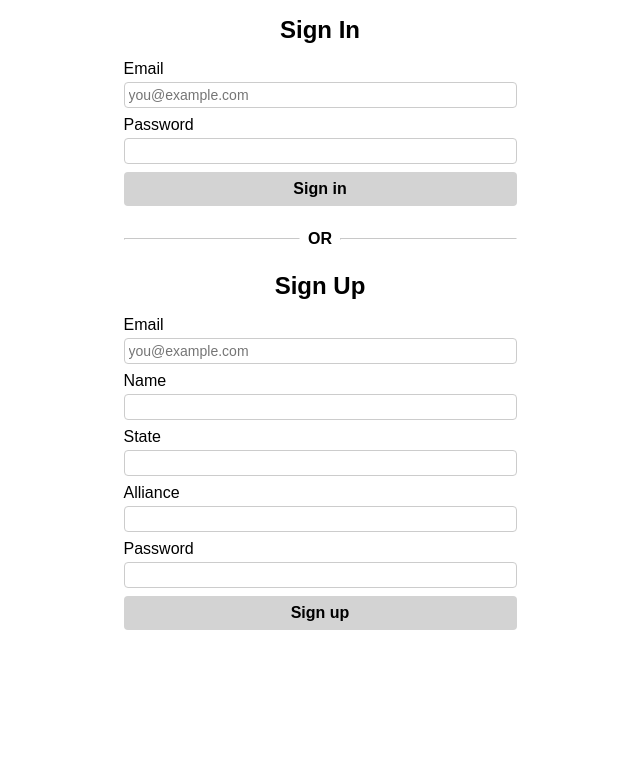
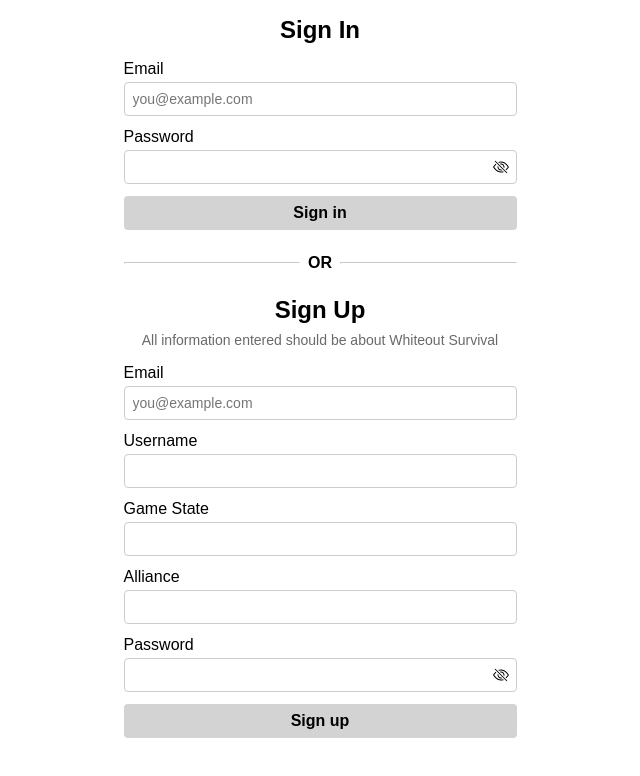
Before and after one commit to appsbytom/wos-puzzle-albums, a Svelte app: page / in a window 1280 px wide. Shown: the top 776 px of the page, without its empty margins (320-960 px from the left). Built offline with nearby package versions, Linux system fonts and the light colour scheme; no server answers.

Commit message:
add show/hide password

```diff
--- a/src/Auth.svelte
+++ b/src/Auth.svelte
@@ -1,6 +1,7 @@
 <script>
 import { supabase } from './lib/supabase.svelte.js';
 import SignUp from './SignUp.svelte';
+import PasswordInput from './PasswordInput.svelte';
 
   let email = '', password = '', message = '';
 
@@ -15,14 +16,11 @@
 <div>
     <h1 class="heading">Sign In</h1>
     <form onsubmit={signIn}>
-        <div class="input">
+        <div>
             <label for="email">Email</label>
             <input id="email" placeholder="you@example.com" type="email" required bind:value={email} />
         </div>
-        <div class="input">
-            <label for="password">Password</label>
-            <input id="password" type="password" required bind:value={password} />
-        </div>
+        <PasswordInput id="password" bind:value={password} />
         <button type="submit">Sign in</button>
         {#if message}
             <p class="message">{message}</p>
@@ -45,19 +43,12 @@
     font-size: 24px;
     text-align: center;
   }
-    .input {
-        display: flex;
-        flex-direction: column;
-        margin-bottom: 8px;
-        gap: 4px;
-    }
 
-    input {
-        padding: 4px;
-        font-size: 14px;
-      border: 1px solid #ccc;
-      border-radius: 4px;
-    }
+  form {
+    display: flex;
+    flex-direction: column;
+    gap: 12px;
+  }
 
     .message {
         color: red;
--- /dev/null
+++ b/src/PasswordInput.svelte
@@ -0,0 +1,45 @@
+<script>
+    let { value = $bindable(), id } = $props();
+    let showPassword = $state(false);
+
+    function togglePasswordVisibility() {
+      showPassword = !showPassword;
+    }
+</script>
+
+<div>
+    <label for={id}>Password</label>
+    <div class="password">
+        <input id={id} type={showPassword ? 'text' : "password"} required bind:value={value} />
+        <button type="button" class="show-password-button" onclick={togglePasswordVisibility}>
+            {#if showPassword}
+                <svg xmlns="http://www.w3.org/2000/svg" width="16" height="16" fill="currentColor" class="bi bi-eye" viewBox="0 0 16 16">
+                    <path d="M16 8s-3-5.5-8-5.5S0 8 0 8s3 5.5 8 5.5S16 8 16 8zM1.173 8a13.133 13.133 0 0 1 1.66-2.043C4.12 4.668 5.88 3.5 8 3.5c2.12 0 3.879 1.168 5.168 2.457A13.133 13.133 0 0 1 14.828 8c-.058.087-.122.183-.195.288-.335.48-.83 1.12-1.465 1.755C11.879 11.332 10.119 12.5 8 12.5c-2.12 0-3.879-1.168-5.168-2.457A13.134 13.134 0 0 1 1.172 8z"/>
+                    <path d="M8 5.5a2.5 2.5 0 1 0 0 5 2.5 2.5 0 0 0 0-5zM4.5 8a3.5 3.5 0 1 1 7 0 3.5 3.5 0 0 1-7 0z"/>
+                </svg>
+            {:else}
+                <svg xmlns="http://www.w3.org/2000/svg" width="16" height="16" fill="currentColor" class="bi bi-eye-slash" viewBox="0 0 16 16">
+                    <path d="M13.359 11.238C15.06 9.72 16 8 16 8s-3-5.5-8-5.5a7.028 7.028 0 0 0-2.79.588l.77.771A5.944 5.944 0 0 1 8 3.5c2.12 0 3.879 1.168 5.168 2.457A13.134 13.134 0 0 1 14.828 8c-.058.087-.122.183-.195.288-.335.48-.83 1.12-1.465 1.755-.165.165-.337.328-.517.486l.708.709z"/>
+                    <path d="M11.297 9.176a3.5 3.5 0 0 0-4.474-4.474l.823.823a2.5 2.5 0 0 1 2.829 2.829l.822.822zm-2.943 1.299.822.822a3.5 3.5 0 0 1-4.474-4.474l.823.823a2.5 2.5 0 0 0 2.829 2.829z"/>
+                    <path d="M3.35 5.47c-.18.16-.353.322-.518.487A13.134 13.134 0 0 0 1.172 8l.195.288c.335.48.83 1.12 1.465 1.755C4.121 11.332 5.881 12.5 8 12.5c.716 0 1.39-.133 2.02-.36l.77.772A7.029 7.029 0 0 1 8 13.5C3 13.5 0 8 0 8s.939-1.721 2.641-3.238l.708.709zm10.296 8.884-12-12 .708-.708 12 12-.708.708z"/>
+                </svg>
+            {/if}
+        </button>
+    </div>
+</div>
+
+<style>
+  .password {
+    position: relative;
+    display: flex;
+    align-items: center;
+  }
+
+  .show-password-button {
+    background: none;
+    border: none;
+    cursor: pointer;
+    padding: 0;
+    margin-left: -24px;
+  }
+</style>
--- a/src/SignUp.svelte
+++ b/src/SignUp.svelte
@@ -1,5 +1,6 @@
 <script>
   import { supabase } from './lib/supabase.svelte.js';
+  import PasswordInput from './PasswordInput.svelte';
 
   let email = '', password = '', name = '', state = '', alliance = '';
   let message = '';
@@ -30,27 +31,25 @@
 
 <div>
     <h1 class="heading">Sign Up</h1>
+    <p class="disclaimer">All information entered should be about Whiteout Survival</p>
     <form onsubmit={signUp}>
-        <div class="input">
+        <div>
             <label for="email-up">Email</label>
             <input id="email-up" placeholder="you@example.com" type="email" required bind:value={email} />
         </div>
-        <div class="input">
-            <label for="name">Name</label>
+        <div>
+            <label for="name">Username</label>
             <input id="name" type="text" required bind:value={name}>
         </div>
-        <div class="input">
-            <label for="state">State</label>
-            <input id="state" type="text" required bind:value={state}>
+        <div>
+            <label for="state">Game State</label>
+            <input id="state" type="number" required bind:value={state}>
         </div>
-        <div class="input">
+        <div>
             <label for="alliance">Alliance</label>
             <input id="alliance" type="text" required bind:value={alliance}>
         </div>
-        <div class="input">
-            <label for="password-up">Password</label>
-            <input id="password-up" type="password" required bind:value={password} />
-        </div>
+        <PasswordInput id="password-up" bind:value={password} />
         <button type="submit">Sign up</button>
         {#if message}
             <p class="message">{message}</p>
@@ -61,22 +60,23 @@
 <style>
   .heading {
     margin-top: 0;
-    margin-bottom: 16px;
+    margin-bottom: 8px;
     font-size: 24px;
     text-align: center;
   }
-  .input {
+
+  .disclaimer {
+    font-size: 14px;
+    color: dimgray;
+    text-align: center;
+    margin-top: 0;
+    margin-bottom: 16px;
+  }
+
+  form {
     display: flex;
     flex-direction: column;
-    margin-bottom: 8px;
-    gap: 4px;
-  }
-
-  input {
-    padding: 4px;
-    font-size: 14px;
-    border: 1px solid #ccc;
-    border-radius: 4px;
+    gap: 12px;
   }
 
   .message {
--- a/src/app.css
+++ b/src/app.css
@@ -2,3 +2,16 @@
   margin: 0;
   padding: 0;
 }
+
+label {
+  display: block;
+  margin-bottom: 4px;
+}
+
+input {
+  padding: 8px;
+  font-size: 14px;
+  border: 1px solid #ccc;
+  border-radius: 4px;
+  width: 100%;
+}
```
